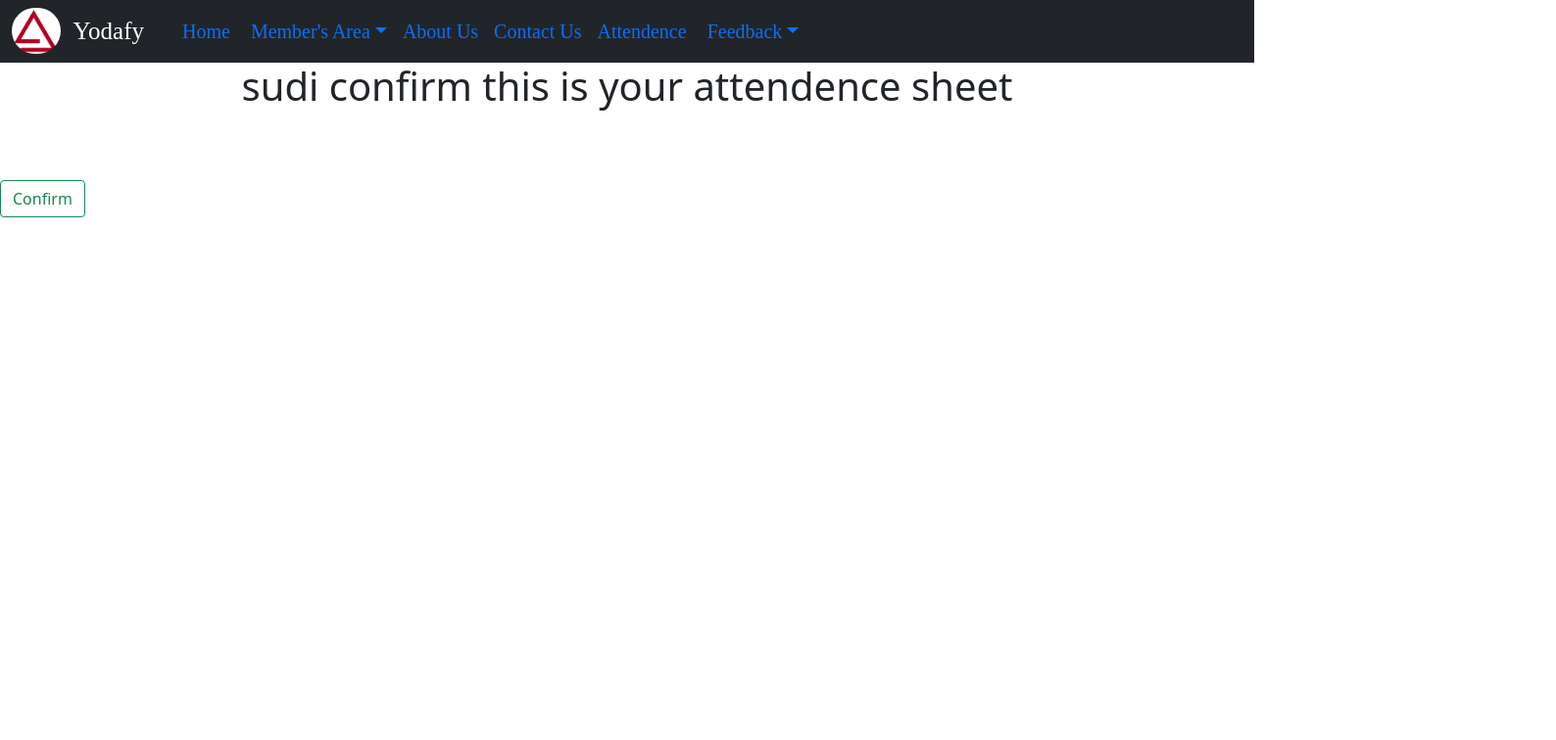
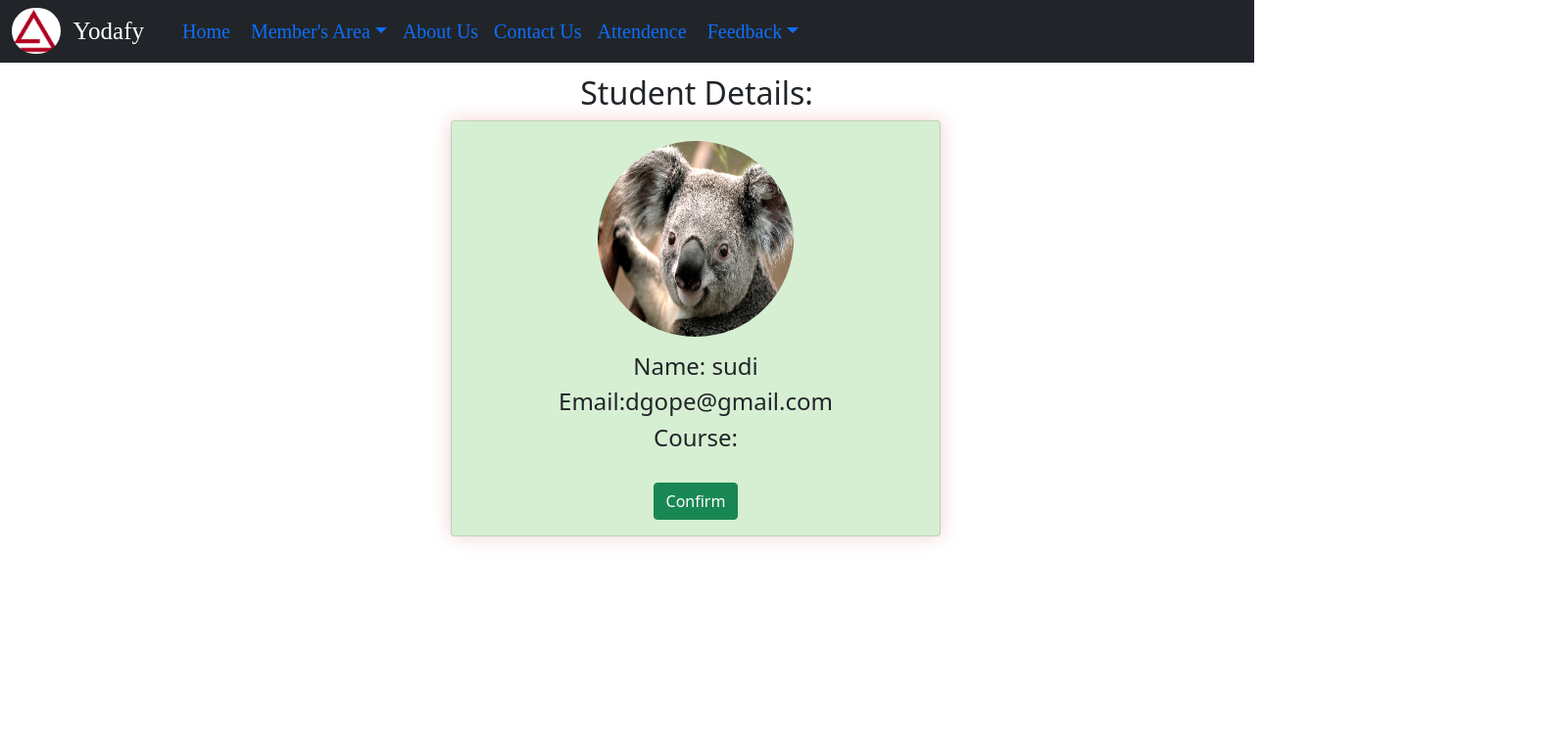
Before and after one commit to dipak125/class_attendence, a React (Create React App) app: page /present/1 in a window 1280 px wide. Shown: the top 756 px of the page at 98% size, 1588 px wide, since content can reach past the window. Built offline with nearby package versions, Linux system fonts and the light colour scheme.

Commit message:
attendence commiting

```diff
--- a/src/App.js
+++ b/src/App.js
@@ -32,7 +32,7 @@ const App=()=>{
       },
       {
         roll:3,
-        name: "dipak",
+        name: "dipak gope",
 
       },
       {
@@ -62,7 +62,7 @@ const App=()=>{
       },
       {
         roll:6,
-        name: "mrinal",
+        name: "mrinal singh",
 
       },
       {
--- a/src/Present.jsx
+++ b/src/Present.jsx
@@ -1,5 +1,6 @@
 import React from "react";
-
+import "./Details.css";
+import Koala from "./img/Koala.jpg";
 const Present=(props)=>{
     const{student,presentStudent}=props;
 
@@ -13,8 +14,20 @@ const Present=(props)=>{
 
     return(
         <>
-            <h1>{student.name} confirm this is your attendence sheet</h1>
-            <button class="btn btn-outline-success"onClick={()=> submit()}>Confirm</button>
+             <div class="container">
+
+    <h2>Student Details:</h2>
+    <div class="card">
+      <img class="card-img-top" src={Koala} alt="Card image"></img>
+      <div class="card-body">
+        <h4 class="card-text">Name: {student.name}</h4>
+        <h4 class="card-texte">Email:dgope@gmail.com</h4>
+        <h4 class="card-text">Course:</h4>
+
+        <button class="btn btn-success">Confirm</button>
+      </div>
+    </div>
+  </div>
         </>
     )
 
```
